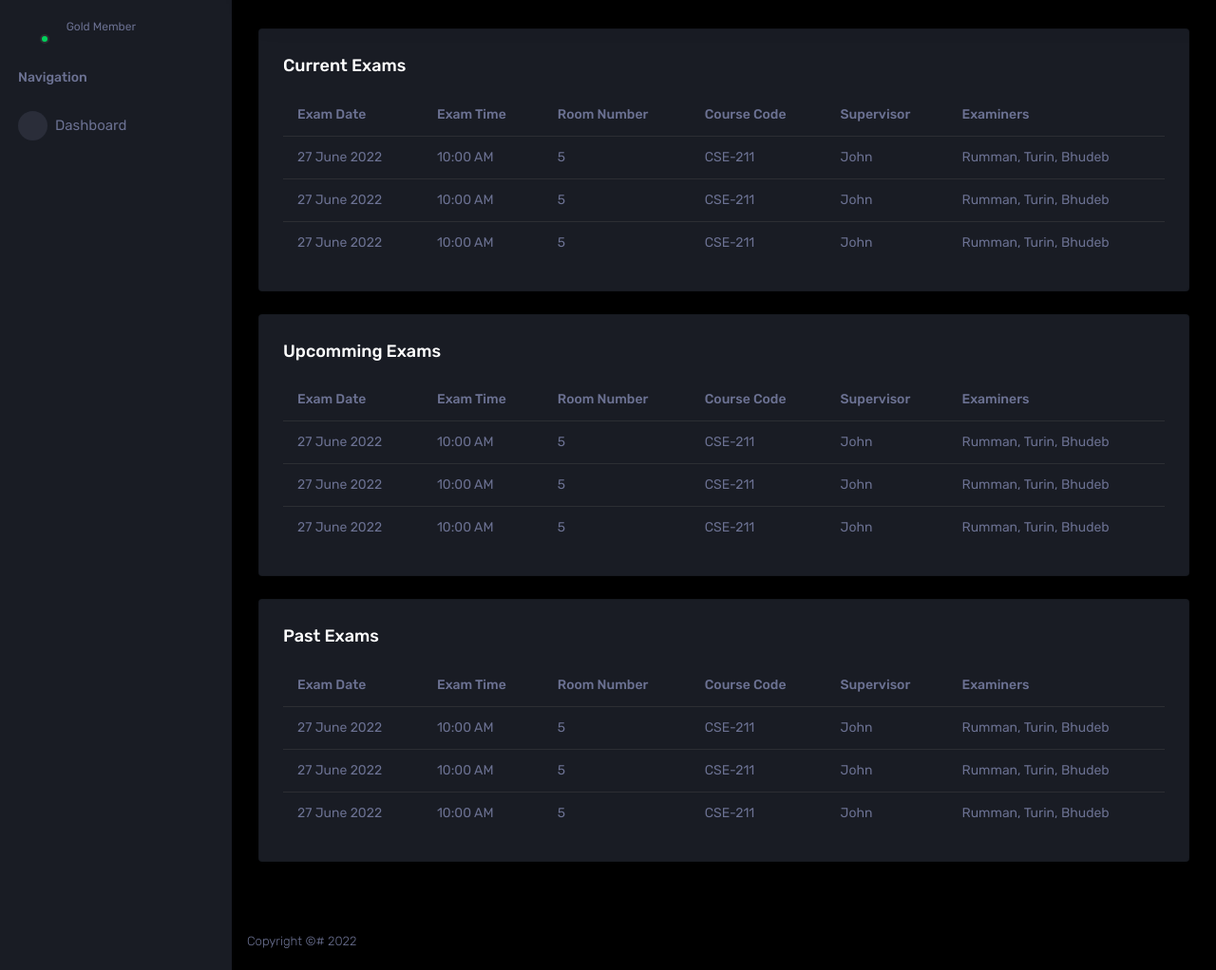
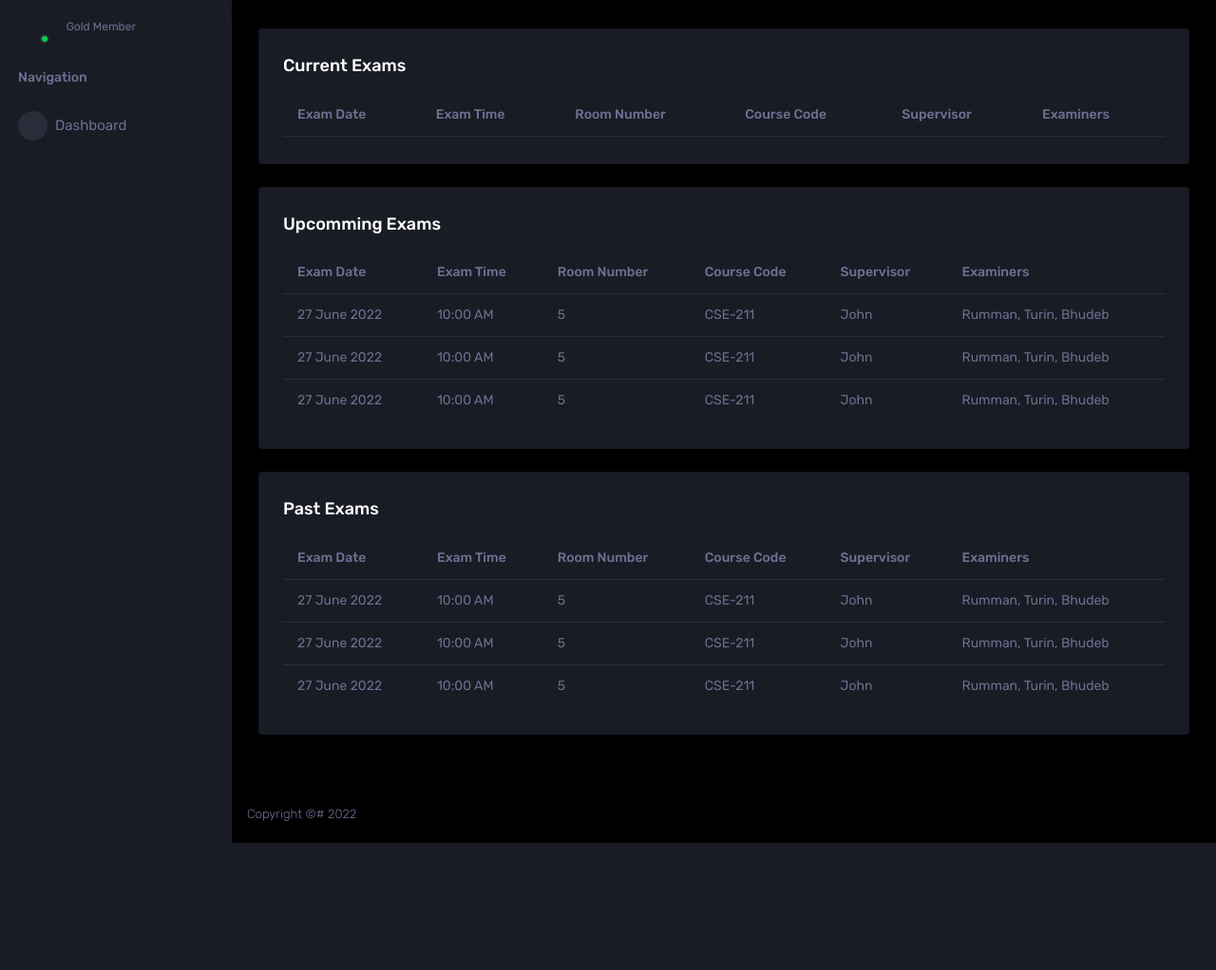
Before and after one commit to mdturin/Exam_Management_System, a Django app: page /user/ in a window 1280 px wide. Shown: the part 70-1092 px from the top of the page at 95% size. After the commit the page ends 958 px from the top, so only its background shows below. Run offline with Django 4.2, Linux system fonts and the light colour scheme; a user stored in the database is signed in; data comes from the database, SQL or seed files in the repository; both versions use the stored data as it was after the commit; lists and menus that the app fills with data are empty; some libraries are stand-ins or nearby versions; some web fonts are replaced.

Commit message:
add dashboard record

```diff
--- a/account/admin.py
+++ b/account/admin.py
@@ -5,3 +5,4 @@ admin.site.register(Teacher)
 admin.site.register(Dean)
 admin.site.register(Staff)
 admin.site.register(OTP)
+admin.site.register(Routine)
--- a/account/models.py
+++ b/account/models.py
@@ -33,7 +33,7 @@ class Teacher(models.Model):
         Department, on_delete=models.DO_NOTHING)
 
     def __str__(self) -> str:
-        return self.user.email
+        return self.user.first_name + " " + self.user.last_name
 
     @property
     def get_instance(self):
--- a/dashboard/models.py
+++ b/dashboard/models.py
@@ -49,4 +49,4 @@ class Course(models.Model):
         max_length=2, null=False, choices=SEMESTER_CHOICES, default='I')
 
     def __str__(self) -> str:
-        return self.name + f" ({self.code})"
+        return f"{ self.code }"
--- a/dashboard/templates/dashboard.html
+++ b/dashboard/templates/dashboard.html
@@ -341,30 +341,16 @@
                           </tr>
                         </thead>
                         <tbody>
+                        {% for routine in routines %}
                           <tr>
-                            <td> 27 June 2022 </td>
-                            <td> 10:00 AM </td>
-                            <td> 5 </td>
-                            <td> CSE-211 </td>
-                            <td> John </td>
-                            <td>Rumman, Turin, Bhudeb</td>
+                            <td> {{ routine.exam_date }} </td>
+                            <td> {{ routine.exam_time }} </td>
+                            <td> {{ routine.room_number }} </td>
+                            <td> {{ routine.course }} </td>
+                            <td> {{ routine.supervisor }} </td>
+                            <td> {{ routine.examiners }} </td>
                           </tr>
-                          <tr>
-                            <td> 27 June 2022 </td>
-                            <td> 10:00 AM </td>
-                            <td> 5 </td>
-                            <td> CSE-211 </td>
-                            <td> John </td>
-                            <td>Rumman, Turin, Bhudeb</td>
-                          </tr>
-                          <tr>
-                            <td> 27 June 2022 </td>
-                            <td> 10:00 AM </td>
-                            <td> 5 </td>
-                            <td> CSE-211 </td>
-                            <td> John </td>
-                            <td>Rumman, Turin, Bhudeb</td>
-                          </tr>
+                        {% endfor %}
                         </tbody>
                       </table>
                     </div>
--- a/dashboard/views.py
+++ b/dashboard/views.py
@@ -78,4 +78,7 @@ def dashboard(request):
         context['routines'] = get_routines(faculty)
         context['teachers'] = get_teachers(faculty_name)
 
+        print(faculty_name)
+        print(context['routines'])
+
     return render(request, 'dashboard.html', context)
```
Also changed, not shown: db.sqlite3.
